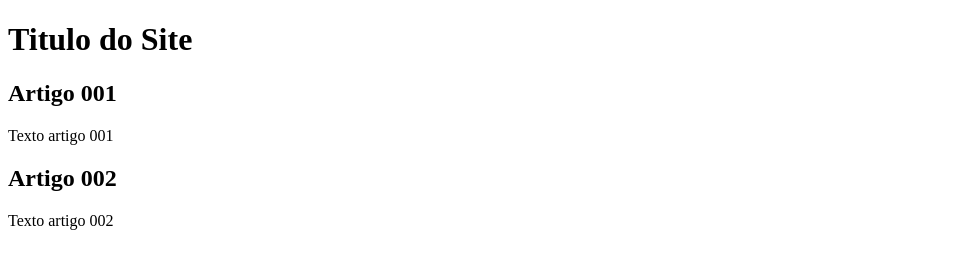
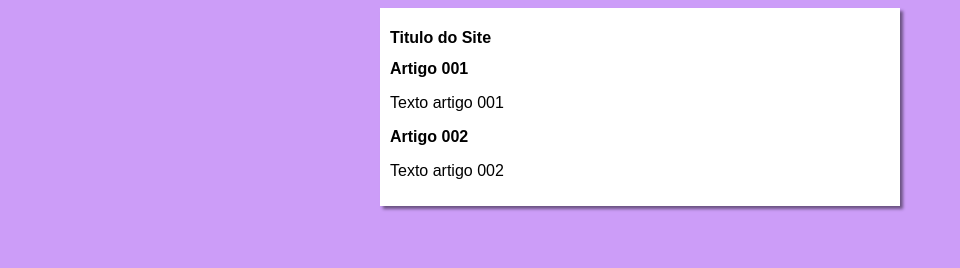
Before and after one commit to AV2080/projeto-site, a plain HTML site: page index.html in a window 1280 px wide. Shown: the whole page, without its empty margins (0-960 px from the left). Drawn offline with Linux system fonts and the light colour scheme.

Commit message:
Iniciei o Designe

```diff
--- /dev/null
+++ b/estilos/style.css
@@ -0,0 +1,16 @@
+* {
+    font-family: Arial, Helvetica, sans-serif;
+    font-size: 16px;
+}
+
+body {
+    background-color: rgb(204, 157, 248);
+}
+
+main {
+    background-color: white;
+    width: 500px;
+    margin: auto;
+    padding: 10px;
+    box-shadow: 3px 3px 3px rgba(0, 0, 0, 0.473);
+}
--- a/index.html
+++ b/index.html
@@ -4,6 +4,7 @@
     <meta charset="UTF-8">
     <meta name="viewport" content="width=device-width, initial-scale=1.0">
     <title>Titulo do Site</title>
+    <link rel="stylesheet" href="estilos/style.css">
 </head>
 <body>
     <main>
```
